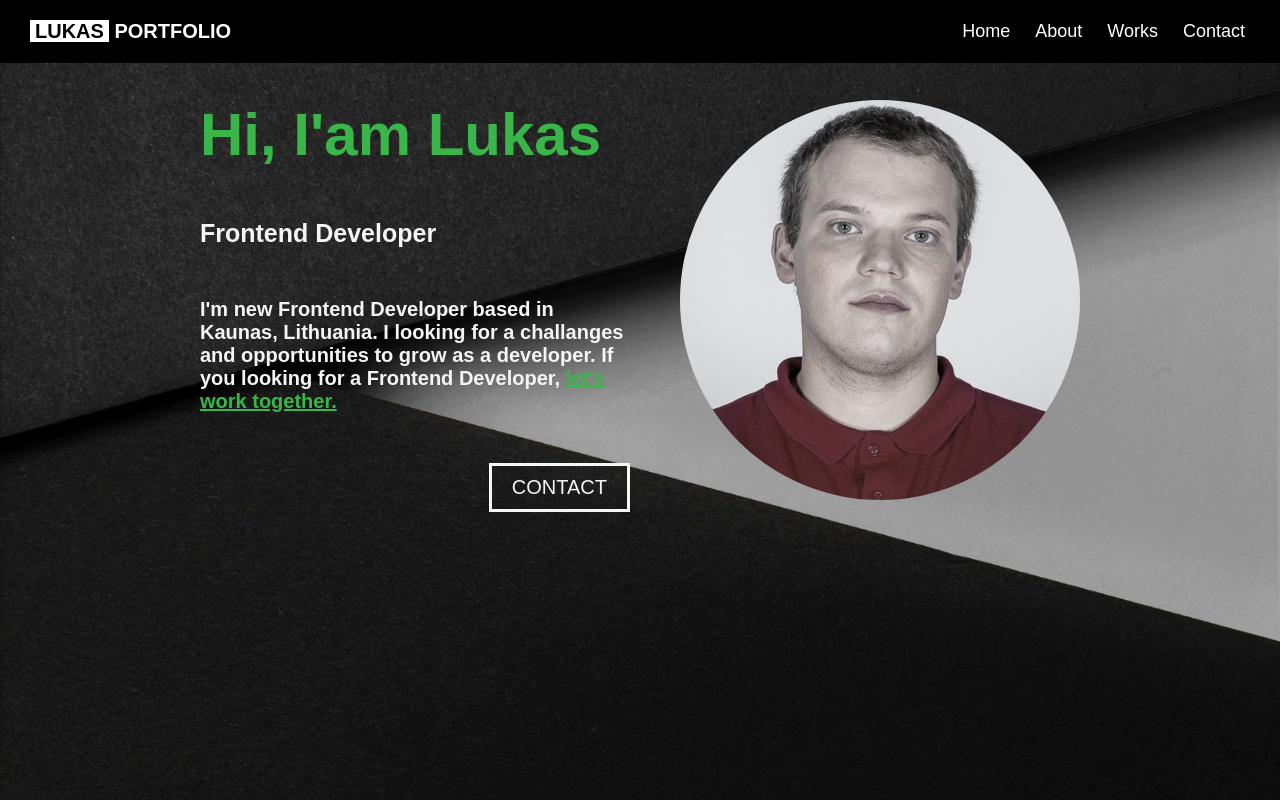
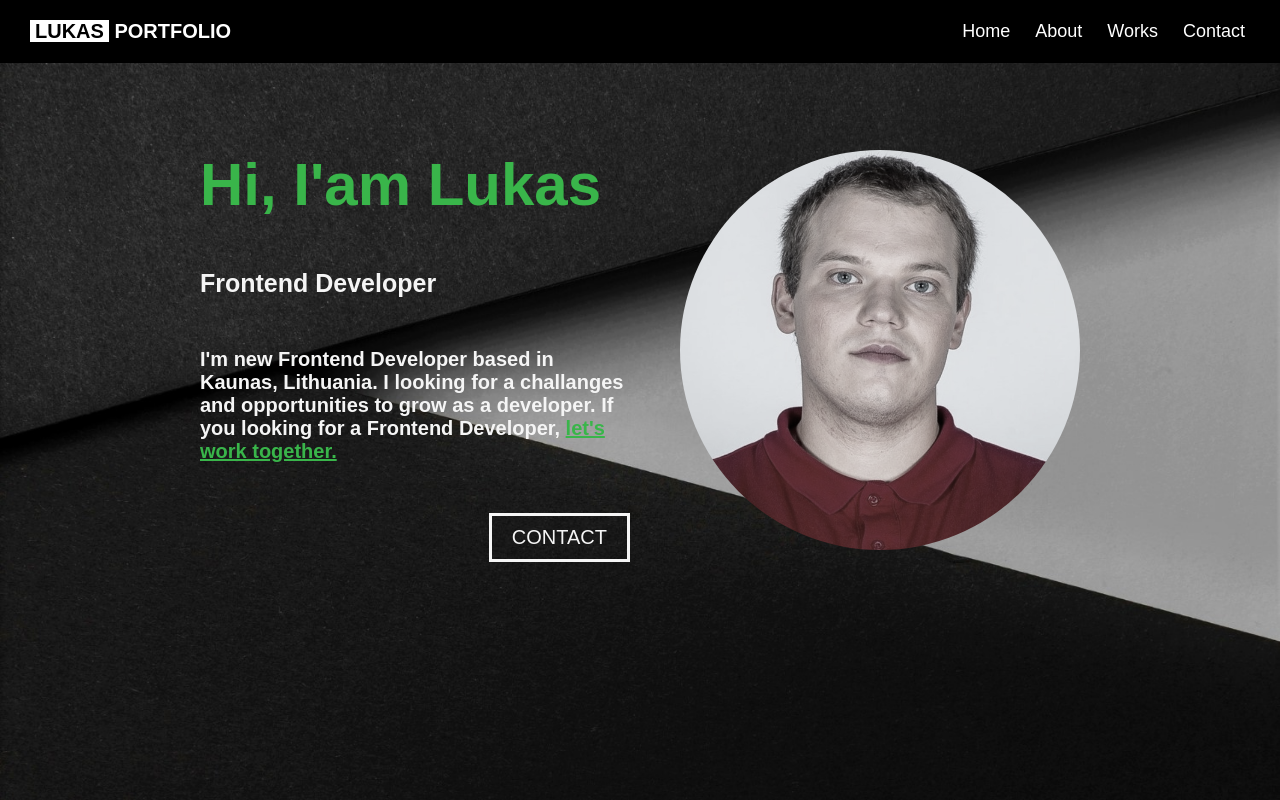
Before and after one commit to LukasZarnauskas/Portfolio-web, a React (Vite) app: page / in a window 1280 px wide. Shown: the top 800 px of the page. Built offline with nearby package versions, Linux system fonts and the light colour scheme.

Commit message:
padding update

```diff
--- a/src/components/ui/Hero.jsx
+++ b/src/components/ui/Hero.jsx
@@ -4,7 +4,7 @@ const StyledHero = styled.section`
   display: flex;
   background: url("/images/hero.jpg") no-repeat;
   background-size: cover;
-  padding: 10rem 20rem;
+  padding: 15rem 20rem;
   min-height: 100vh;
   @media only screen and (max-width: 1024px) {
     padding: 10rem 10rem;
```
